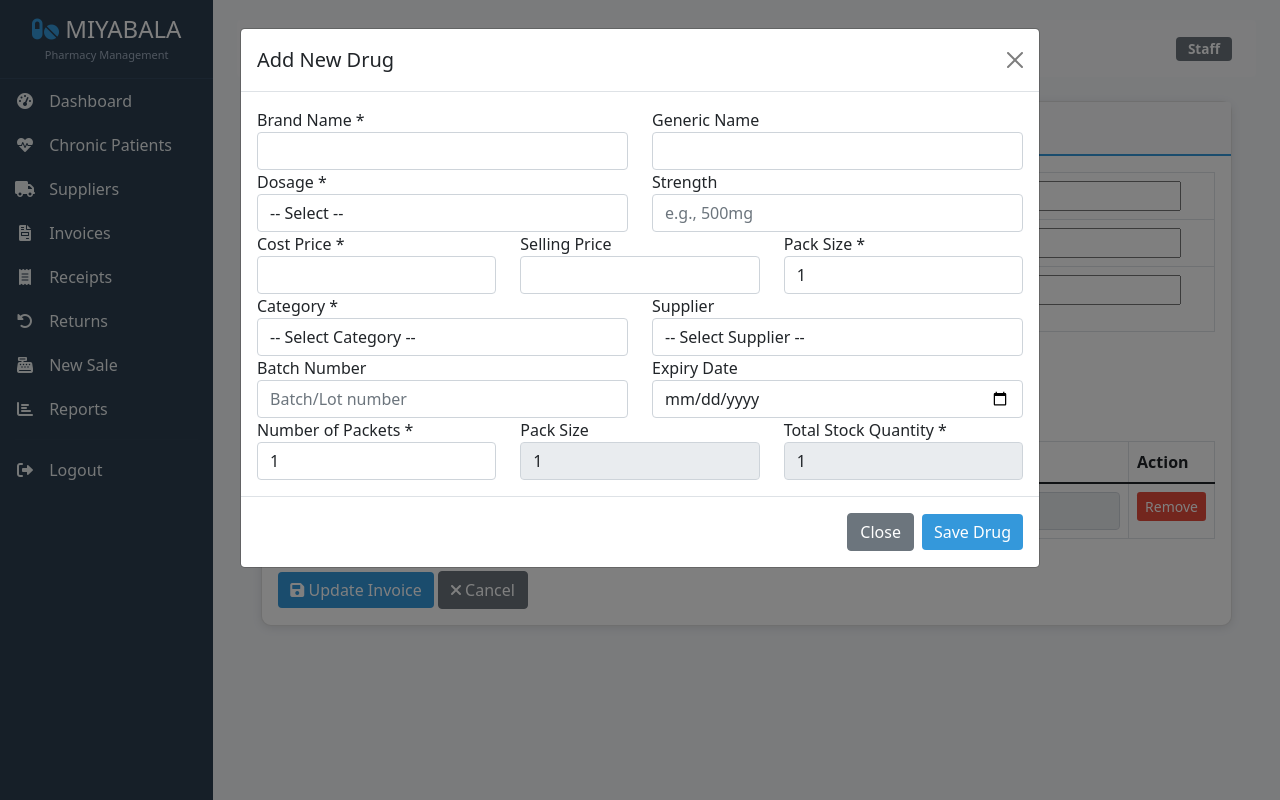
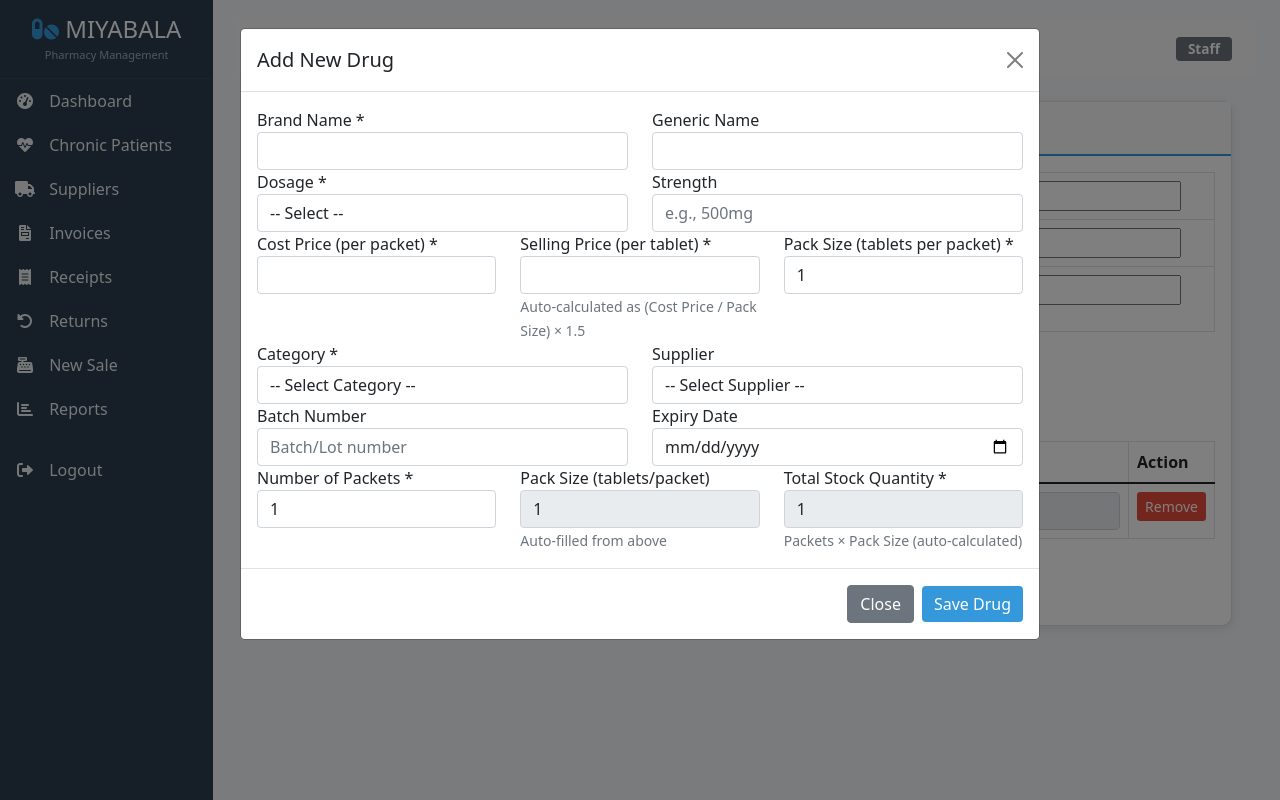
Before and after one commit to kiyimbahenry/miyabalapharmacy, a Django app: template stockcontrol/stock/templates/stock/invoice_form.html in a window 1280 px wide, after a click on "Add New Drug". Run offline with Django 5.2, Linux system fonts and the light colour scheme; the template is opened without the code that fills it: most values are stand-ins (such as "Sample title", 1, 10 or a date in 2020); form fields are guessed from the names that the template uses.

Commit message:
Adjusted add new drug

```diff
--- a/stockcontrol/stock/templates/stock/invoice_form.html
+++ b/stockcontrol/stock/templates/stock/invoice_form.html
@@ -146,7 +146,7 @@
                     <div class="row">
                         <div class="col-md-4">
                             <div class="form-group">
-                                <label for="pack_size_modal">Pack Size *</label>
+                                <label for="pack_size_modal">Pack Size (tablets per pack) *</label>
                                 <input type="number" class="form-control" id="pack_size_modal" name="pack_size" value="1" min="1" required>
                             </div>
                         </div>
@@ -166,18 +166,18 @@
                     <div class="row">
                         <div class="col-md-6">
                             <div class="form-group">
-                                <label for="selling_price_modal">Selling Price (per unit) *</label>
+                                <label for="selling_price_modal">Selling Price (per tablet) *</label>
                                 <input type="number" class="form-control" id="selling_price_modal" name="selling_price" step="0.01" required>
                                 <small class="form-text text-muted">
-                                    Auto-calculated as (Cost Price / Pack Size) × 1.5 (you can adjust but not below cost per unit)
+                                    Auto‑calculated as (Cost Price / Pack Size) × 1.5 (can adjust but not below cost per unit)
                                 </small>
                             </div>
                         </div>
                         <div class="col-md-6">
                             <div class="form-group">
-                                <label for="total_quantity_modal">Total Quantity</label>
+                                <label for="total_quantity_modal">Total Quantity (tablets)</label>
                                 <input type="number" class="form-control" id="total_quantity_modal" name="total_quantity" readonly>
-                                <small class="form-text text-muted">Packets × Pack Size (auto-calculated)</small>
+                                <small class="form-text text-muted">Packets × Pack Size (auto‑calculated)</small>
                             </div>
                         </div>
                     </div>
@@ -192,7 +192,7 @@
     </div>
 </div>
 
-<!-- Modal: Add New Drug (with Brand Name label) -->
+<!-- Modal: Add New Drug (with proper structure and labels) -->
 <div class="modal fade" id="newDrugModal" tabindex="-1" aria-labelledby="newDrugModalLabel" aria-hidden="true">
     <div class="modal-dialog modal-lg">
         <div class="modal-content">
@@ -203,6 +203,7 @@
             <div class="modal-body">
                 <form id="newDrugForm">
                     {% csrf_token %}
+                    <!-- Row 1: Brand Name & Generic Name -->
                     <div class="row">
                         <div class="col-md-6">
                             <div class="form-group">
@@ -217,6 +218,7 @@
                             </div>
                         </div>
                     </div>
+                    <!-- Row 2: Dosage & Strength -->
                     <div class="row">
                         <div class="col-md-6">
                             <div class="form-group">
@@ -248,26 +250,29 @@
                             </div>
                         </div>
                     </div>
+                    <!-- Row 3: Cost Price, Selling Price, Pack Size -->
                     <div class="row">
                         <div class="col-md-4">
                             <div class="form-group">
-                                <label for="cost_price_new">Cost Price *</label>
+                                <label for="cost_price_new">Cost Price (per packet) *</label>
                                 <input type="number" class="form-control" id="cost_price_new" name="cost_price" step="0.01" required>
                             </div>
                         </div>
                         <div class="col-md-4">
                             <div class="form-group">
-                                <label for="selling_price_new">Selling Price</label>
-                                <input type="number" class="form-control" id="selling_price_new" name="selling_price" step="0.01">
+                                <label for="selling_price_new">Selling Price (per tablet) *</label>
+                                <input type="number" class="form-control" id="selling_price_new" name="selling_price" step="0.01" required>
+                                <small class="form-text text-muted">Auto‑calculated as (Cost Price / Pack Size) × 1.5</small>
                             </div>
                         </div>
                         <div class="col-md-4">
                             <div class="form-group">
-                                <label for="pack_size_new">Pack Size *</label>
+                                <label for="pack_size_new">Pack Size (tablets per packet) *</label>
                                 <input type="number" class="form-control" id="pack_size_new" name="pack_size" value="1" min="1" required>
                             </div>
                         </div>
                     </div>
+                    <!-- Row 4: Category & Supplier -->
                     <div class="row">
                         <div class="col-md-6">
                             <div class="form-group">
@@ -292,6 +297,7 @@
                             </div>
                         </div>
                     </div>
+                    <!-- Row 5: Batch Number & Expiry Date -->
                     <div class="row">
                         <div class="col-md-6">
                             <div class="form-group">
@@ -306,6 +312,7 @@
                             </div>
                         </div>
                     </div>
+                    <!-- Row 6: Number of Packets, Pack Size (auto), Total Stock Quantity -->
                     <div class="row">
                         <div class="col-md-4">
                             <div class="form-group">
@@ -315,14 +322,16 @@
                         </div>
                         <div class="col-md-4">
                             <div class="form-group">
-                                <label for="pack_size_new2">Pack Size</label>
+                                <label for="pack_size_new2">Pack Size (tablets/packet)</label>
                                 <input type="number" class="form-control" id="pack_size_new2" name="pack_size_new2" value="1" min="1" readonly>
+                                <small class="form-text text-muted">Auto‑filled from above</small>
                             </div>
                         </div>
                         <div class="col-md-4">
                             <div class="form-group">
                                 <label for="total_quantity_new">Total Stock Quantity *</label>
                                 <input type="number" class="form-control" id="total_quantity_new" name="total_quantity" readonly>
+                                <small class="form-text text-muted">Packets × Pack Size (auto‑calculated)</small>
                             </div>
                         </div>
                     </div>
```
